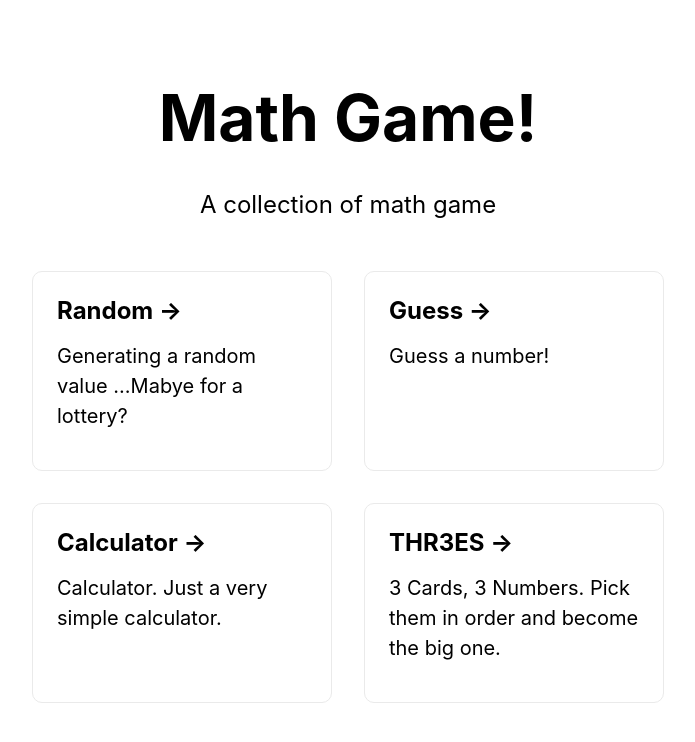
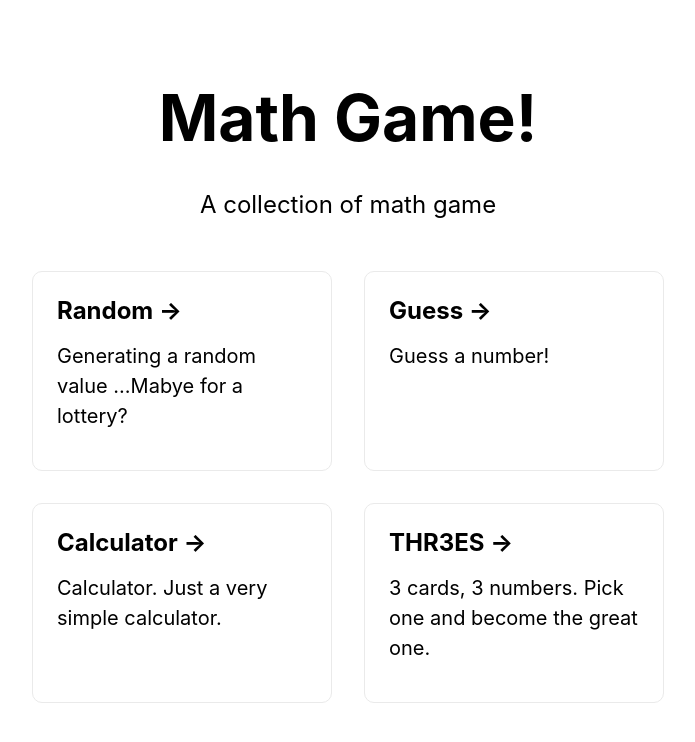
Before and after one commit to apiwitp2070/math-game, a Next.js app: page / in a window 1280 px wide. Shown: the top 742 px of the page, without its empty margins (292-987 px from the left). Built offline with nearby package versions, Linux system fonts and the light colour scheme.

Commit message:
fix threes link

```diff
--- a/pages/index.tsx
+++ b/pages/index.tsx
@@ -44,15 +44,12 @@ const Home: NextPage = () => {
             <p>Calculator. Just a very simple calculator.</p>
           </a>
 
-          <a
-            href="/threes"
-            className={styles.card}
-          >
-            <h2>THR3ES &rarr;</h2>
-            <p>
-              3 Cards, 3 Numbers. Pick them in order and become the big one.
-            </p>
-          </a>
+          <Link href="/threes">
+            <a className={styles.card}>
+              <h2>THR3ES &rarr;</h2>
+              <p>3 cards, 3 numbers. Pick one and become the great one.</p>
+            </a>
+          </Link>
         </div>
       </main>
     </div>
```
